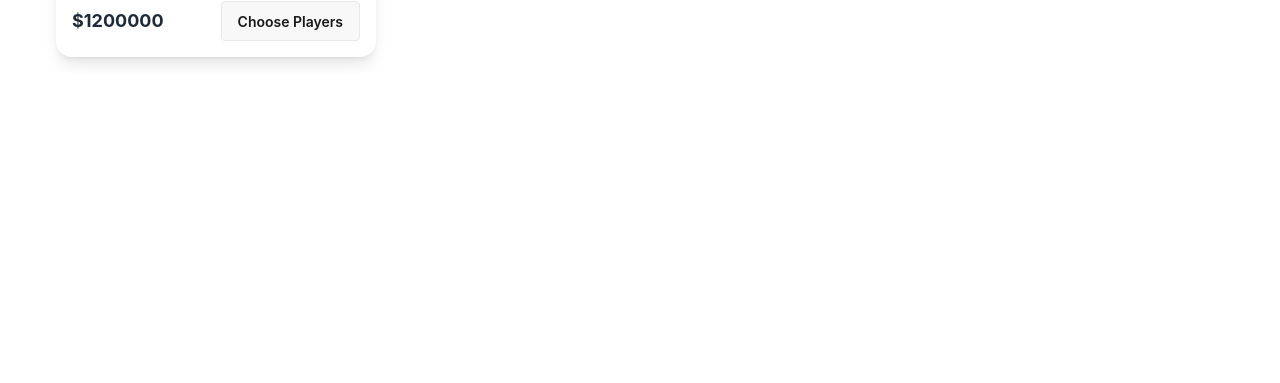
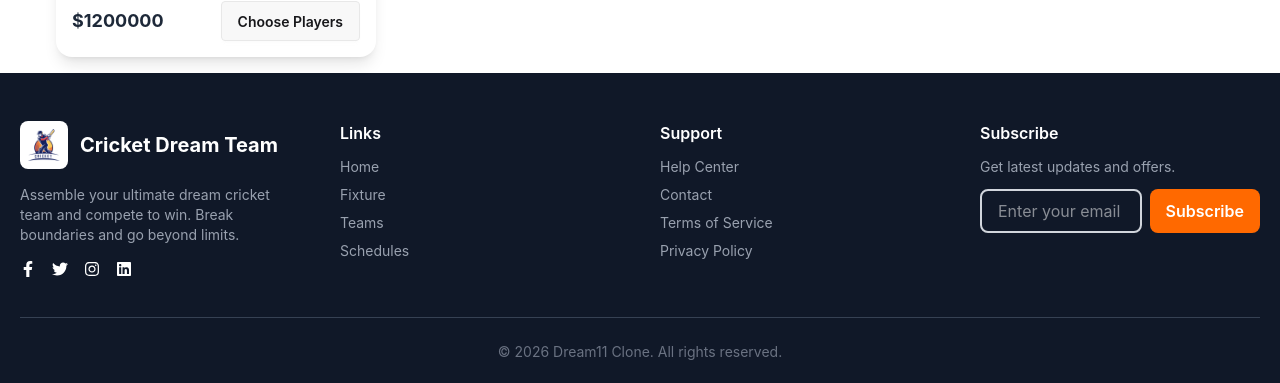
Before and after one commit to rashidulislamg71/React-BPL-Dream, a React (Vite) app: page / in a window 1280 px wide. Shown: the part 2170-2553 px from the top of the page. Before the commit the page ends 2243 px from the top, so only its background shows below. Built offline with nearby package versions, Linux system fonts and the light colour scheme.

Commit message:
add footer

```diff
--- a/src/App.jsx
+++ b/src/App.jsx
@@ -5,6 +5,7 @@ import Hero from "./Components/HeroBanner/Hero";
 
 import AvailablePlayers from "./Components/Players/AvailablePlayers";
 import { ToastContainer } from "react-toastify";
+import Footer from "./Components/Footer/Footer";
 
 const playerPromise = fetch("/data.json").then((res) => res.json());
 
@@ -34,6 +35,7 @@ function App() {
       </section>
 
      <ToastContainer />
+     <Footer />
     </div>
   );
 }
--- /dev/null
+++ b/src/Components/Footer/Footer.jsx
@@ -0,0 +1,130 @@
+import React from "react";
+import logo from "../../assets/logo.png";
+import {
+  FaFacebookF,
+  FaTwitter,
+  FaInstagram,
+  FaLinkedin,
+} from "react-icons/fa";
+
+const Footer = () => {
+  return (
+    <footer className="bg-gray-900 text-white pt-12 pb-6 px-5">
+      <div className="max-w-7xl mx-auto grid md:grid-cols-4 gap-10">
+        {/* Brand + About */}
+        <div>
+          <div className="flex items-center gap-3 mb-4">
+            <div className="bg-white p-2 rounded-lg h-12 w-12 flex items-center justify-center">
+              <img src={logo} alt="Logo" />
+            </div>
+            <h2 className="text-xl font-bold">Cricket Dream Team </h2>
+          </div>
+
+          <p className="text-gray-400 text-sm">
+            Assemble your ultimate dream cricket team and compete to win. Break
+            boundaries and go beyond limits.
+          </p>
+
+          {/* Social Icons */}
+          <div className="flex gap-4 mt-4">
+            <a href="#" className="hover:text-green-400">
+              <FaFacebookF />
+            </a>
+            <a href="#" className="hover:text-green-400">
+              <FaTwitter />
+            </a>
+            <a href="#" className="hover:text-green-400">
+              <FaInstagram />
+            </a>
+            <a href="#" className="hover:text-green-400">
+              <FaLinkedin />
+            </a>
+          </div>
+        </div>
+
+        {/* Company */}
+        <div>
+          <h3 className="font-semibold mb-3">Links</h3>
+          <ul className="space-y-2 text-gray-400 text-sm">
+            <li>
+              <a href="#" className="hover:text-white">
+                Home
+              </a>
+            </li>
+            <li>
+              <a href="#" className="hover:text-white">
+                Fixture
+              </a>
+            </li>
+            <li>
+              <a href="#" className="hover:text-white">
+                Teams
+              </a>
+            </li>
+            <li>
+              <a href="#" className="hover:text-white">
+                Schedules
+              </a>
+            </li>
+          </ul>
+        </div>
+
+        {/* Support */}
+        <div>
+          <h3 className="font-semibold mb-3">Support</h3>
+          <ul className="space-y-2 text-gray-400 text-sm">
+            <li>
+              <a href="#" className="hover:text-white">
+                Help Center
+              </a>
+            </li>
+            <li>
+              <a href="#" className="hover:text-white">
+                Contact
+              </a>
+            </li>
+            <li>
+              <a href="#" className="hover:text-white">
+                Terms of Service
+              </a>
+            </li>
+            <li>
+              <a href="#" className="hover:text-white">
+                Privacy Policy
+              </a>
+            </li>
+          </ul>
+        </div>
+
+        {/* Email Subscribe */}
+        <div>
+          <h3 className="font-semibold mb-3">Subscribe</h3>
+          <p className="text-gray-400 text-sm mb-3">
+            Get latest updates and offers.
+          </p>
+
+          <form className="flex flex-col sm:flex-row gap-2">
+            <input
+              type="email"
+              placeholder="Enter your email"
+              className="px-4 py-2 rounded-lg text-white border-2 border-gray-300 w-full focus:outline-none"
+            />
+            <button
+              type="submit"
+              className="bg-orange-500 hover:bg-orange-700 px-4 py-1 rounded-lg font-semibold cursor-pointer"
+            >
+              Subscribe
+            </button>
+          </form>
+        </div>
+      </div>
+
+      {/* Bottom Section */}
+      <div className="border-t border-gray-700 mt-10 pt-6 text-center text-gray-500 text-sm">
+        © {new Date().getFullYear()} Dream11 Clone. All rights reserved.
+      </div>
+    </footer>
+  );
+};
+
+export default Footer;
```
